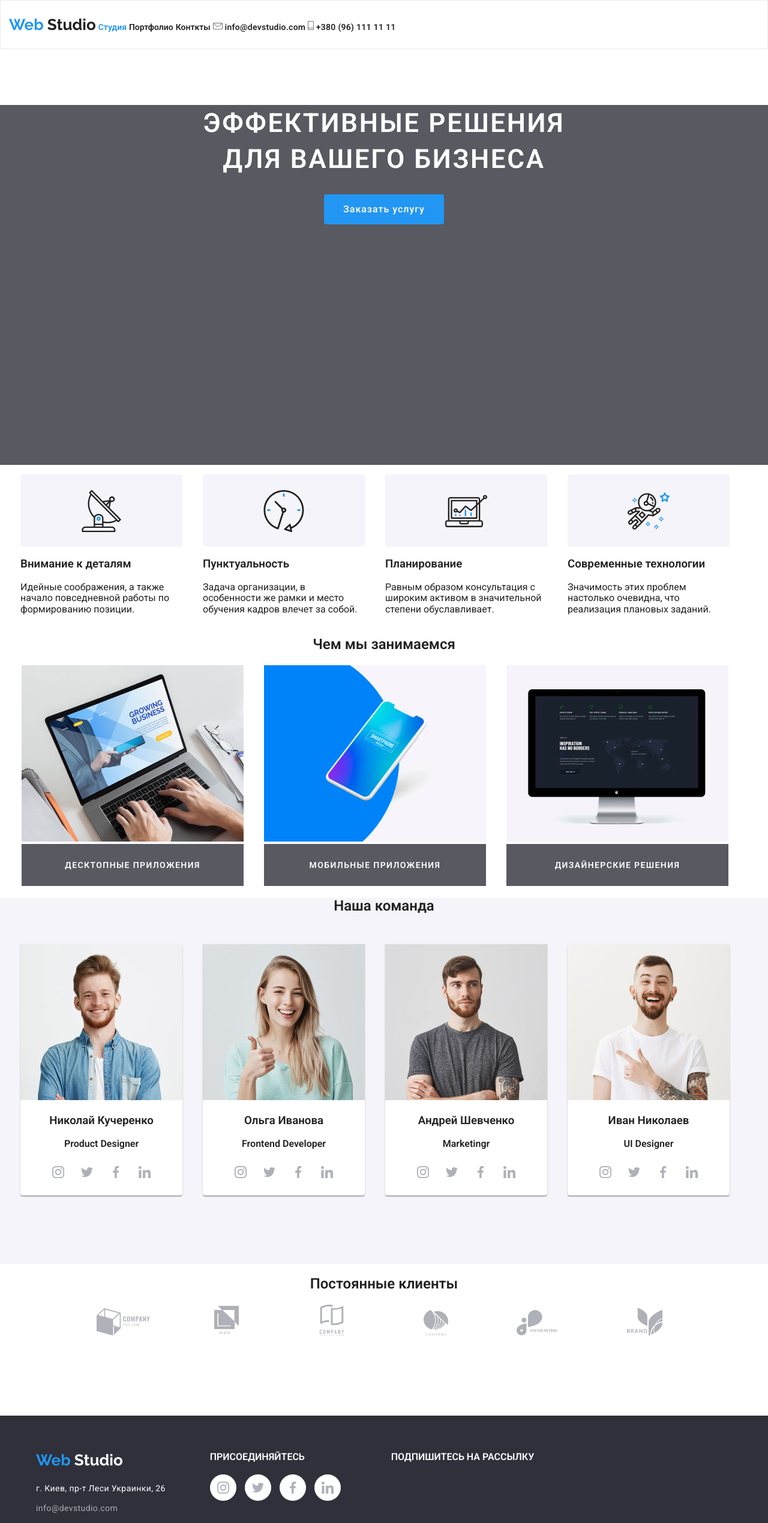
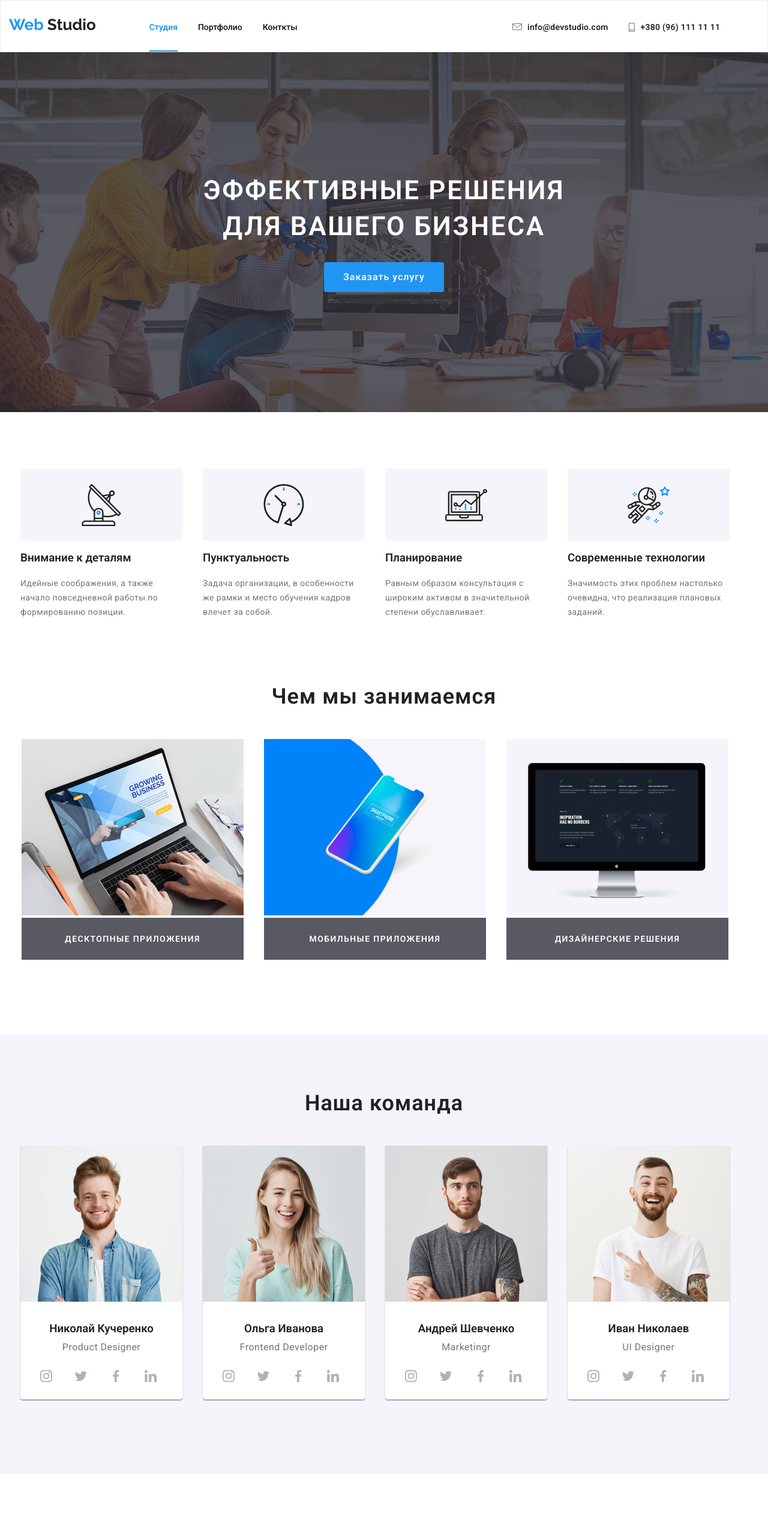
Before and after one commit to xdpiqbx/goit-markup-hw-02, a plain HTML site: page index.html in a window 1280 px wide. Shown: the top 2539 px of the page at 60% size. Drawn offline with Linux system fonts and the light colour scheme.

Commit message:
refactor + adaptiv

```diff
--- a/css/styles.css
+++ b/css/styles.css
@@ -2,13 +2,21 @@
     --main-font-family: 'Roboto', sans-serif;
     --logo-font-family: 'Raleway', sans-serif;
 
-    --white: #ffffff;
     --main-font-color: #212121;
+    --main-font-on-dark-fon-color: #ffffff;
+    --secondary-font-color: #757575;
+
+    --secondary-bg-color: #F5F4FA;
+    --member-card-bg-color: #ffffff;
+    --what-we-do-card-header-bg-color: rgba(47, 48, 58, 0.8);
+    --footer-bg-color: #2F303A;
+
+    --header-border-color: #ECECEC;
+    --clients-border-color: #AFB1B8;
+    --portfolio-card-border-color: #EEEEEE;
+
     --main-hover-color: #2196F3;
-    --portfolio-type-font-color: #757575;
-    --what-we-do-h3-background: rgba(47, 48, 58, 0.8);
-    --footer-bg: #2F303A;
-    --button-background: #F5F4FA;
+
     --max-width: 1250px;
 }
 
@@ -28,34 +36,57 @@ address{
 
 ul{
     padding-left: 0;
+    margin: 0;
     list-style-type: none;
 }
 
 li{
     display: inline-block;
+    margin-right: 30px;
 }
 /* Header and Footer ============================================= */
 header{
-    height: 80px;
     vertical-align: middle;
-    margin-bottom: 93px;
-    border: 1px solid #ECECEC;
+    border: 1px solid var(--header-border-color);
 }
     .wrapper-in-header{
         margin:0 auto;
         max-width: var(--max-width);
         display: inherit;
     }
+        .top{
+            width: 835px;
+        }
         .logo{
             font-family: var(--logo-font-family);
             font-size: 26px;
             color: var(--main-font-color);
             text-decoration: none;
         }
+        .top .logo{
+            margin-right: 85px;
+        }
 
             .logo span{
                 color: var(--main-hover-color);
             }
+
+        .contact li{
+            background-repeat: no-repeat;
+            background-position: left;
+            line-height: 82px;
+        }
+
+        .envelope{
+            padding-left: 25px;
+            background-image: url("../images/envelope.svg");
+        }
+
+        .phone{
+            padding-left: 20px;
+            background-image: url("../images/smartphone.svg");
+        }
+
 
     nav, .top-nav-ul, .contact{
         display: inline-block;
@@ -65,13 +96,29 @@ header{
     }
 
 
-    .top-nav-ul a, .contact a, address, address a{
+    .top-nav-ul a, .contact a{
         font-weight: 700;
         color: var(--main-font-color);
         font-size: 14px;
+        height: 79px;
+        display: inline-block;
     }
 
-    .top-nav-ul .active-page, .top-nav-ul a:hover, .contact a:hover, address a:hover{
+    address, address a{
+        font-weight: 700;
+        color: var(--main-font-color);
+        font-size: 14px;
+        height: 79px;
+    }
+
+    .top-nav-ul .active-page,
+    .top-nav-ul a:hover{
+        color: var(--main-hover-color);
+        border-bottom: 2px solid var(--main-hover-color);
+    }
+
+    .contact a:hover,
+    address a:hover{
         color: var(--main-hover-color);
     }
 
@@ -81,9 +128,9 @@ header{
     }
 
 footer{
-    background-color: var(--footer-bg);
-    color: var(--white);
-    padding: 60px;
+    background-color: var(--footer-bg-color);
+    color: var(--main-font-on-dark-fon-color);
+    padding: 60px 0;
     margin-top: 93px;
 }
 
@@ -92,9 +139,12 @@ footer{
     max-width: var(--max-width);
     display: inherit;
 }
+.wrapper-in-footer div{
+    margin-bottom: 10px;
+}
 
 footer .logo{
-    color: var(--white);
+    color: var(--main-font-on-dark-fon-color);
 }
 
 footer div{
@@ -102,25 +152,27 @@ footer div{
     vertical-align: top;
     margin-right: 70px;
 }
-
+.addres-footer{
+    padding-bottom: 20px;
+}
 .addres-footer ul{
     margin-top: 20px;
 }
 
 .addres-footer ul li{
     display: block;
-    font-family: Roboto;
+    font-family: var(--main-font-family);
     font-style: normal;
     font-weight: normal;
     font-size: 14px;
     line-height: 24px;
     letter-spacing: 0.03em;
-    color: var(--white);
+    color: var(--main-font-on-dark-fon-color);
     margin-bottom: 9px;
 }
 
 .addres-footer ul li a{
-    font-family: Roboto;
+    font-family: var(--main-font-family);
     font-style: normal;
     font-weight: normal;
     font-size: 14px;
@@ -140,11 +192,19 @@ footer div{
 .hero{
     text-align: center;
     height: 600px;
-    background-color: rgba(47, 48, 58, 0.8);
+    background-image: url("../images/hero-image.jpg");
+    background-position: center;
 }
+    .wrapper-bg-transparent-in-hero{
+        background-color: rgba(47, 48, 58, 0.8);
+        height: 100%;
+    }
     .hero h1{
-        color:var(--white);
-        font-family: Roboto;
+        padding-top: 200px;
+        margin-top: 0px;
+        margin-bottom: 30px;
+        color:var(--main-font-on-dark-fon-color);
+        font-family: var(--main-font-family);
         font-style: normal;
         font-weight: 900;
         font-size: 44px;
@@ -158,7 +218,7 @@ footer div{
         line-height: 30px;
         background-color: var(--main-hover-color);
         font-family: var(--main-font-family);
-        color: var(--button-background);
+        color: var(--secondary-bg-color);
         font-size: 16px;
         border-radius: 4px;
         border-style: none;
@@ -171,12 +231,25 @@ footer div{
     margin: 0 auto;
     max-width: var(--max-width);
 }
+
+.section-title{
+    padding-top: 94px;
+    margin: 0px;
+    padding-bottom: 50px;
+    font-size: 36px;
+    line-height: 42px;
+    letter-spacing: 0.03em;
+}
 /*in section benefits ===================== index.html ========================*/
 .hidden-header-h{
     margin: 0px;
     padding: 0px;
     line-height: 0px;
     font-size: 0;
+}
+
+.benefits{
+    padding-top: 94px;
 }
 
 .benefits-list{
@@ -191,7 +264,7 @@ footer div{
 
         .benefits-list div{
             text-align: center;
-            background-color: #F5F4FA;
+            background-color: var(--secondary-bg-color);
             border-radius: 4px;
             line-height: 120px;
         }
@@ -199,26 +272,37 @@ footer div{
             .benefits-list div img{
                 vertical-align: middle;
             }
+        .benefits-list p{
+            font-family: var(--main-font-family);
+            font-style: normal;
+            font-weight: normal;
+            font-size: 14px;
+            line-height: 24px;
+            letter-spacing: 0.03em;
+            color: var(--secondary-font-color);
+        }
 
 /*in section what-we-do ===================== index.html ========================*/
 .what-we-do{
     text-align: center;
+    padding-bottom: 94px;
 }
 
     .what-we-do li{
         width: 370px;
         margin-right: 30px;
+        margin-bottom: 30px;
     }
 
         .what-we-do a{
-            color: var(--white);
+            color: var(--main-font-on-dark-fon-color);
         }
 
             .what-we-do h3{
-                background-color: var(--what-we-do-h3-background);
+                background-color: var(--what-we-do-card-header-bg-color);
                 line-height: 70px;
                 margin: 0;
-                font-family: Roboto;
+                font-family: var(--main-font-family);
                 font-style: normal;
                 font-weight: 600;
                 font-size: 14px;
@@ -228,21 +312,16 @@ footer div{
             }
 /*in section our-team ===================== index.html ========================*/
 .our-team{
-    background-color:#F5F4FA;
+    background-color: var(--secondary-bg-color);
     text-align: center;
     padding-bottom: 94px;
 }
-    .our-team > ul{
-        margin-top: 50px;
-    }
-        .our-team-member{
-            margin-right: 30px;
-        }
 
     .our-team-member{
         display: inline-block;
-        margin-bottom: 4px;
-        background-color:#FFFFFF;
+        margin-right: 30px;
+        margin-bottom: 30px;
+        background-color:var(--member-card-bg-color);
         width: 270px;
         border-radius: 0px 0px 4px 4px;
         text-align: center;
@@ -252,40 +331,72 @@ footer div{
             0px 1px 3px rgba(0, 0, 0, 0.12);
         border-radius: 0px 0px 4px 4px;
     }
+        .our-team-member h3{
+            margin-top: 30px;
+            margin-bottom: 10px;
+        }
+        .our-team-member b{
+            font-family: var(--main-font-family);
+            font-style: normal;
+            font-weight: normal;
+            font-size: 16px;
+            line-height: 19px;
+            text-align: center;
+            letter-spacing: 0.03em;
+            color: var(--secondary-font-color);
+        }
 
         .social{
-            margin-top: 16px;
             padding-left: 0px;
         }
 
             .social li{
                 line-height: 44px;
+                margin-right: 10px;
+                margin-top: 16px;
             }
 /*in section clients ===================== index.html ========================*/
 .clients{
     text-align: center;
 }
 
-    .clients div{
+    .clients li{
         display: inline-block;
         width: 170px;
         line-height: 90px;
+        border: 1px solid var(--clients-border-color);
+        box-sizing: border-box;
+        border-radius: 4px;
+        margin-right: 30px;
+        margin-bottom: 30px;
     }
 
-        .clients li{
-            display: inline-block;
-        }
+    .clients li:hover{
+        border: 1px solid var(--main-hover-color);
+    }
 
+    .clients a{
+        background-position: center;
+        background-repeat: no-repeat;
+        display:block;
+    }
+        .client1{ background-image: url("../images/clients/client1.svg"); }
+        .client2{ background-image: url("../images/clients/client2.svg"); }
+        .client3{ background-image: url("../images/clients/client3.svg"); }
+        .client4{ background-image: url("../images/clients/client4.svg"); }
+        .client5{ background-image: url("../images/clients/client5.svg"); }
+        .client6{ background-image: url("../images/clients/client6.svg"); }
 
 .btn-group{
     text-align: center;
+    padding-top: 93px;
     margin-bottom: 50px;
 }
 
 .btn-group button{
     margin-bottom: 2px;
     line-height: 26px;
-    background-color: var(--button-background);
+    background-color: var(--secondary-bg-color);
     font-family: var(--main-font-family);
     border-radius: 4px;
     border-style: none;
@@ -296,7 +407,7 @@ footer div{
 
 .btn-group button:hover{
     background-color: var(--main-hover-color);
-    color: var(--button-background);
+    color: var(--secondary-bg-color);
 }
 
 .portfolio{
@@ -306,7 +417,7 @@ footer div{
 .portfolio li{
     display: inline-block;
     width: 370px;
-    border: 1px solid #EEEEEE;
+    border: 1px solid var(--portfolio-card-border-color);
     box-sizing: border-box;
     margin-bottom: 30px;
     margin-right: 30px;
@@ -338,7 +449,9 @@ footer div{
 
 .portfolio a h2{
     color: var(--main-font-color);
-    font-family: Roboto;
+    margin-top: 20px;
+    margin-bottom: 4px;
+    font-family: var(--main-font-family);
     font-style: normal;
     font-weight: bold;
     font-size: 16px;
@@ -347,12 +460,12 @@ footer div{
 }
 
 .portfolio p{
-    color: var(--portfolio-type-font-color);
-    font-family: Roboto;
+    color: var(--secondary-font-color);
+    margin-top: 0px;
+    font-family: var(--main-font-family);
     font-style: normal;
     font-weight: normal;
     font-size: 14px;
     line-height: 30px;
-    /* identical to box height, or 187% */
     letter-spacing: 0.03em;
 }
--- a/index.html
+++ b/index.html
@@ -22,15 +22,13 @@
             </nav>
             <address class="addres-header">
                 <ul class="contact">
-                    <li>
+                    <li class="envelope">
                         <a href="mailto:info@devstudio.com" aria-label="e-mail">
-                            <img src="./images/envelope.svg" alt="конверт">
                             info@devstudio.com
                         </a>
                     </li>
-                    <li>
+                    <li class="phone">
                         <a href="tel:+380961111111" aria-label="Телефон">
-                            <img src="./images/smartphone.svg" alt="телефон">
                             +380 (96) 111 11 11
                         </a>
                     </li>
@@ -40,8 +38,10 @@
     </header>
     <main>
         <section class="hero">
-            <h1>Эффективные решения <br> для вашего бизнеса</h1>
-            <button>Заказать услугу</button>
+            <div class="wrapper-bg-transparent-in-hero">
+                <h1>Эффективные решения <br> для вашего бизнеса</h1>
+                <button>Заказать услугу</button>
+            </div>
         </section>
         <div class="wrapper-main-content">
             <section class="benefits">
@@ -70,7 +70,7 @@
                 </ul>
             </section>
             <section class="what-we-do">
-                <h2>Чем мы занимаемся</h2>
+                <h2 class="section-title">Чем мы занимаемся</h2>
                 <ul>
                     <li>
                         <img src="./images/what-we-do/notebook.jpg" alt="Ноутбук">
@@ -89,7 +89,7 @@
         </div>
         <div class="wrapper-main-content"></div>
             <section class="our-team">
-                <h2>Наша команда</h2>
+                <h2 class="section-title">Наша команда</h2>
                 <ul>
                     <li class="our-team-member">
                         <img src="./images/team/nikolai.jpg" alt="Фото Николая">
@@ -138,14 +138,14 @@
                 </ul>
             </section>
             <section class="clients">
-                <h2>Постоянные клиенты</h2>
+                <h2 class="section-title">Постоянные клиенты</h2>
                 <ul>
-                    <div><li><a href="#" aria-label="Лого Клиента 1"><img src="./images/clients/client1.svg" alt="Лого Клиента 1"></a></li></div>
-                    <div><li><a href="#" aria-label="Лого Клиента 2"><img src="./images/clients/client2.svg" alt="Лого Клиента 2"></a></li></div>
-                    <div><li><a href="#" aria-label="Лого Клиента 3"><img src="./images/clients/client3.svg" alt="Лого Клиента 3"></a></li></div>
-                    <div><li><a href="#" aria-label="Лого Клиента 4"><img src="./images/clients/client4.svg" alt="Лого Клиента 4"></a></li></div>
-                    <div><li><a href="#" aria-label="Лого Клиента 5"><img src="./images/clients/client5.svg" alt="Лого Клиента 5"></a></li></div>
-                    <div><li><a href="#" aria-label="Лого Клиента 6"><img src="./images/clients/client6.svg" alt="Лого Клиента 6"></a></li></div>
+                    <li><a class="client1" href="#" aria-label="Лого Клиента 1"><div>&nbsp</div></a></li>
+                    <li><a class="client2" href="#" aria-label="Лого Клиента 2"><div>&nbsp</div></a></li>
+                    <li><a class="client3" href="#" aria-label="Лого Клиента 3"><div>&nbsp</div></a></li>
+                    <li><a class="client4" href="#" aria-label="Лого Клиента 4"><div>&nbsp</div></a></li>
+                    <li><a class="client5" href="#" aria-label="Лого Клиента 5"><div>&nbsp</div></a></li>
+                    <li><a class="client6" href="#" aria-label="Лого Клиента 6"><div>&nbsp</div></a></li>
                 </ul>
             </section>
         </div>
```
Also changed, not shown: portfolio.html (+2 -4 lines), images/hero-image.jpg (added).
